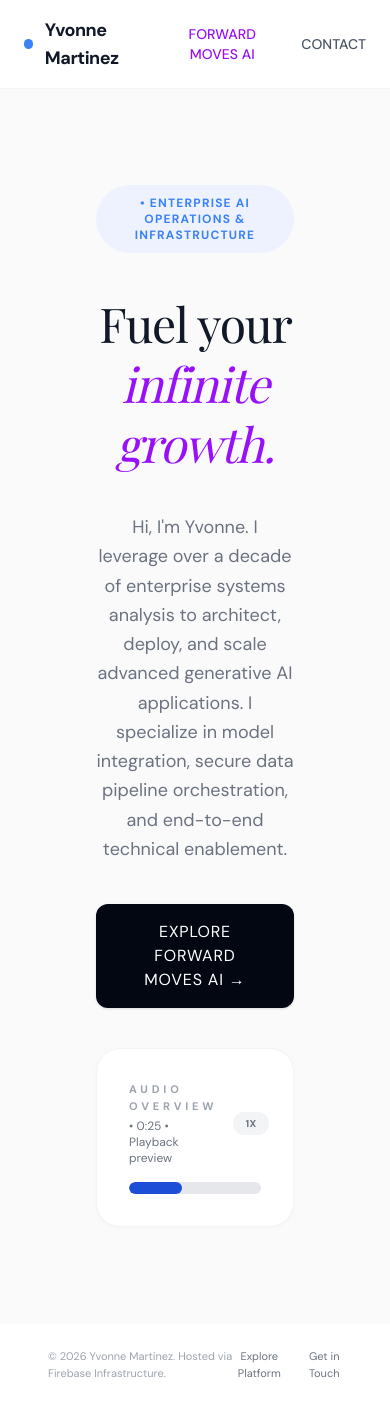
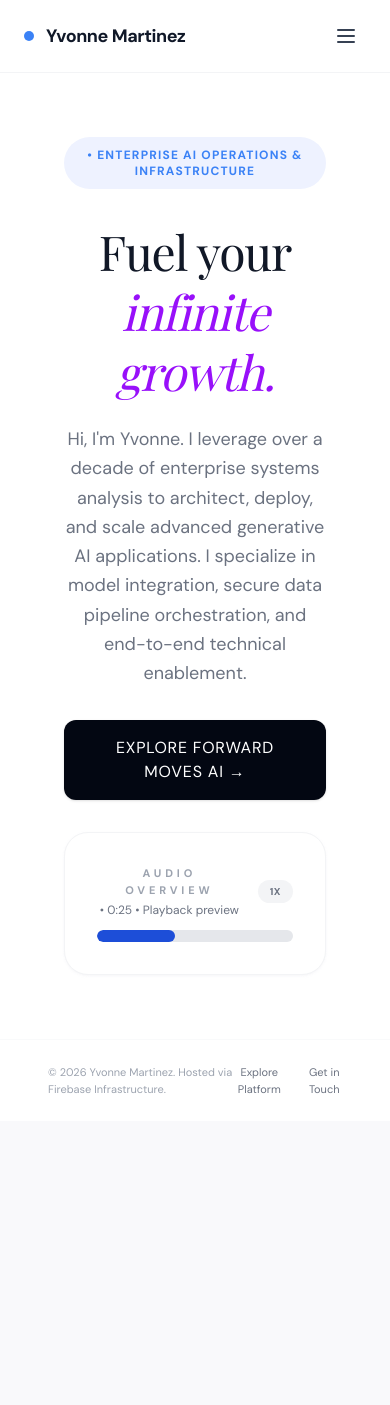
Before and after one commit to yvonneim/ai-ym-portfolio, a React (Vite) app: page / in a window 390 px wide. After the commit the page ends 1121 px from the top, so only its background shows below. Built offline with nearby package versions, Linux system fonts and the light colour scheme.

Commit message:
Implement responsive hamburger toggle button state and mobile overlay side menu drawer

```diff
--- a/src/components/layout/Navbar.jsx
+++ b/src/components/layout/Navbar.jsx
@@ -1,16 +1,35 @@
-import React from 'react'
+import React, { useState } from 'react'
 
 export default function Navbar({ currentView, setView }) {
   const isHome = currentView === 'home'
+  const [isOpen, setIsOpen] = useState(false)
+
+  const links = [
+    { key: 'home', label: '🏡 HOME' },
+    { key: 'forward-moves', label: 'DASHBOARD HUB' },
+    { key: 'comparison', label: 'COMPARISON' },
+    { key: 'reskilling', label: 'RESKILLING' },
+    { key: 'careers', label: 'CAREERS' },
+    { key: 'ai-career-scout', label: 'AI CAREER SCOUT' },
+    { key: 'resume-prep', label: 'RESUME PREP' },
+    { key: 'glossary', label: 'GLOSSARY' },
+  ]
+
+  const handleNavClick = (key) => {
+    setView(key === 'home' ? 'home' : key)
+    setIsOpen(false)
+  }
 
   return (
     <header className="bg-white border-b border-gray-100 sticky top-0 z-50 px-6 py-4">
       <div className="max-w-7xl mx-auto flex items-center justify-between">
-        <div className="flex items-center gap-3 cursor-pointer" onClick={() => setView('home')}>
+        <div className="flex items-center gap-3 cursor-pointer" onClick={() => { setView('home'); setIsOpen(false) }}>
           {isHome && <span className="w-2.5 h-2.5 rounded-full bg-[#3B82F6]" />}
           <span className="font-bold text-gray-900 tracking-tight text-lg">Yvonne Martinez</span>
         </div>
-        <nav className="flex items-center gap-6 text-sm font-medium text-gray-600">
+
+        {/* Desktop nav - hidden on small screens */}
+        <nav className="hidden md:flex items-center gap-6 text-sm font-medium text-gray-600">
           {isHome ? (
             <>
               <button
@@ -26,34 +45,68 @@ export default function Navbar({ currentView, setView }) {
             </>
           ) : (
             <div className="flex flex-wrap items-center gap-4 text-xs font-bold uppercase tracking-wider">
-              <button type="button" onClick={() => setView('home')} className="hover:text-purple-600 cursor-pointer">
-                🏡 HOME
-              </button>
-              <button type="button" onClick={() => setView('forward-moves')} className="text-purple-600 cursor-pointer">
-                DASHBOARD HUB
-              </button>
-              <button type="button" onClick={() => setView('comparison')} className="hover:text-purple-600 cursor-pointer">
-                COMPARISON
-              </button>
-              <button type="button" onClick={() => setView('reskilling')} className="hover:text-purple-600 cursor-pointer">
-                RESKILLING
-              </button>
-              <button type="button" onClick={() => setView('careers')} className="hover:text-purple-600 cursor-pointer">
-                CAREERS
-              </button>
-              <button type="button" onClick={() => setView('ai-career-scout')} className="hover:text-purple-600 cursor-pointer">
-                AI CAREER SCOUT
-              </button>
-              <button type="button" onClick={() => setView('resume-prep')} className="hover:text-purple-600 cursor-pointer">
-                RESUME PREP
-              </button>
-              <button type="button" onClick={() => setView('glossary')} className="hover:text-purple-600 cursor-pointer">
-                GLOSSARY
-              </button>
+              {links.map(l => (
+                <button
+                  key={l.key}
+                  type="button"
+                  onClick={() => setView(l.key === 'home' ? 'home' : l.key)}
+                  className={`hover:text-purple-600 cursor-pointer ${l.key === 'forward-moves' ? 'text-purple-600' : ''}`}
+                >
+                  {l.label}
+                </button>
+              ))}
             </div>
           )}
         </nav>
+
+        {/* Mobile controls */}
+        <div className="md:hidden flex items-center">
+          <button
+            aria-label="Open menu"
+            onClick={() => setIsOpen(true)}
+            className="p-2 rounded-md hover:bg-gray-100"
+          >
+            <svg className="w-6 h-6 text-gray-700" fill="none" stroke="currentColor" viewBox="0 0 24 24" xmlns="http://www.w3.org/2000/svg">
+              <path strokeLinecap="round" strokeLinejoin="round" strokeWidth={2} d="M4 6h16M4 12h16M4 18h16" />
+            </svg>
+          </button>
+        </div>
       </div>
+
+      {/* Mobile slide-out drawer overlay */}
+      {isOpen && (
+        <div className="fixed inset-0 z-50 flex">
+          {/* Backdrop */}
+          <button aria-label="Close menu" onClick={() => setIsOpen(false)} className="fixed inset-0 bg-black/40" />
+
+          {/* Panel */}
+          <aside className="ml-auto w-72 sm:w-96 h-full bg-white shadow-2xl p-6 overflow-y-auto">
+            <div className="flex items-center justify-between mb-6">
+              <div className="flex items-center gap-3">
+                <span className="w-2.5 h-2.5 rounded-full bg-[#3B82F6]" />
+                <span className="font-bold text-gray-900">Yvonne Martinez</span>
+              </div>
+              <button onClick={() => setIsOpen(false)} aria-label="Close drawer" className="p-2 rounded-md hover:bg-gray-100">
+                <svg className="w-5 h-5 text-gray-700" fill="none" stroke="currentColor" viewBox="0 0 24 24" xmlns="http://www.w3.org/2000/svg">
+                  <path strokeLinecap="round" strokeLinejoin="round" strokeWidth={2} d="M6 18L18 6M6 6l12 12" />
+                </svg>
+              </button>
+            </div>
+
+            <nav className="flex flex-col gap-4 text-sm">
+              {links.map(l => (
+                <button
+                  key={l.key}
+                  onClick={() => handleNavClick(l.key)}
+                  className="text-left py-3 px-2 rounded-md hover:bg-gray-50 font-semibold"
+                >
+                  {l.label}
+                </button>
+              ))}
+            </nav>
+          </aside>
+        </div>
+      )}
     </header>
   )
 }
--- a/src/components/sections/ForwardMovesHome.jsx
+++ b/src/components/sections/ForwardMovesHome.jsx
@@ -33,12 +33,12 @@ export default function ForwardMovesHome({ setView }) {
   ]
 
   return (
-    <div className="w-full max-w-7xl mx-auto p-24 md:p-32 space-y-10">
-      <div className="w-full bg-[#FFFDF6] border-b border-[#FBECC5] px-6 py-2.5 text-center text-[11px] font-normal text-[#D97706] tracking-wide rounded-full">
+    <div className="w-full bg-[#fafafa] min-h-screen py-12 px-6 md:px-12">
+      <div className="w-full bg-[#FFFDF6] border-b border-[#FBECC5] px-6 py-2.5 text-center text-[11px] font-normal text-[#D97706] tracking-wide">
         Sample Disclaimer: <span className="font-light text-[#78350F]">"Forward Moves AI is currently in its community-testing phase. To protect your privacy, please remove personal contact information from your resume before uploading."</span>
       </div>
 
-      <div className="max-w-6xl mx-auto px-6 py-16 hero-mesh rounded-[2rem]">
+      <div className="max-w-6xl mx-auto w-full space-y-12 px-6 py-16 hero-mesh rounded-[2rem]">
         <div className="bg-white border border-gray-100 rounded-3xl p-10 md:p-14 shadow-sm shadow-gray-100/40 space-y-6">
           <div className="inline-flex items-center gap-1.5 text-[10px] font-bold tracking-widest text-purple-600 uppercase">
             <span className="w-1.5 h-1.5 rounded-full bg-purple-500" />
--- a/src/components/sections/PortfolioHome.jsx
+++ b/src/components/sections/PortfolioHome.jsx
@@ -2,31 +2,29 @@ import React from 'react'
 
 export default function PortfolioHome({ setView }) {
   return (
-    <div className="w-full max-w-7xl mx-auto p-24 md:p-32 space-y-10">
-      <div className="flex flex-col items-center justify-center space-y-10 text-center">
-        <div className="inline-flex items-center gap-2 bg-[#EEF2FF] text-[#3B82F6] px-5 py-2.5 rounded-full text-xs font-semibold tracking-widest uppercase">
+    <div className="w-full max-w-5xl mx-auto px-16 md:px-24 py-16 text-center flex flex-col items-center justify-center bg-white">
+      <div className="inline-flex items-center gap-2 bg-[#EEF2FF] text-[#3B82F6] px-5 py-2.5 rounded-full text-xs font-semibold tracking-widest uppercase mb-8">
         • ENTERPRISE AI OPERATIONS & INFRASTRUCTURE
       </div>
 
-        <h1 className="font-serif font-normal tracking-tight text-[#111827] text-5xl md:text-6xl max-w-4xl mx-auto leading-tight">
+      <h1 className="font-serif font-normal tracking-tight text-[#111827] text-5xl md:text-6xl max-w-3xl mx-auto leading-tight mb-6">
         Fuel your <span className="italic text-purple-600 font-normal">infinite growth.</span>
       </h1>
 
-        <p className="text-[#6B7280] max-w-2xl mx-auto text-lg leading-relaxed">
+      <p className="text-[#6B7280] max-w-2xl mx-auto text-lg leading-relaxed mb-8">
         Hi, I'm Yvonne. I leverage over a decade of enterprise systems analysis to architect, deploy, and scale advanced generative AI applications. I specialize in model integration, secure data pipeline orchestration, and end-to-end technical enablement.
       </p>
 
       <button
         type="button"
         onClick={() => setView('forward-moves')}
-          className="bg-[#030712] hover:bg-[#111827] text-white text-xs font-bold tracking-wider px-8 py-4 rounded-xl shadow-sm transition-all hover:-translate-y-0.5"
+        className="bg-[#030712] hover:bg-[#111827] text-white text-xs font-bold tracking-wider px-8 py-4 rounded-xl shadow-sm transition-all hover:-translate-y-0.5 mb-8"
       >
         EXPLORE FORWARD MOVES AI →
       </button>
-      </div>
 
-      <div className="w-full max-w-3xl mx-auto bg-white border border-gray-100 rounded-3xl p-8 shadow-sm shadow-gray-100/60 space-y-4">
-        <div className="flex items-center justify-between gap-4">
+      <div className="w-full max-w-3xl mx-auto bg-white border border-gray-100 rounded-3xl p-8 shadow-sm shadow-gray-100/60">
+        <div className="flex items-center justify-between gap-4 mb-3">
           <div>
             <div className="text-[11px] uppercase tracking-[0.35em] text-[#9CA3AF] font-semibold mb-1">Audio Overview</div>
             <div className="text-xs text-[#6B7280] font-light">• 0:25 • Playback preview</div>
```
Also changed, not shown: 1 other file (tests, documents, lock files or other folders). Lines whose indentation alone changed are shown as unchanged.
